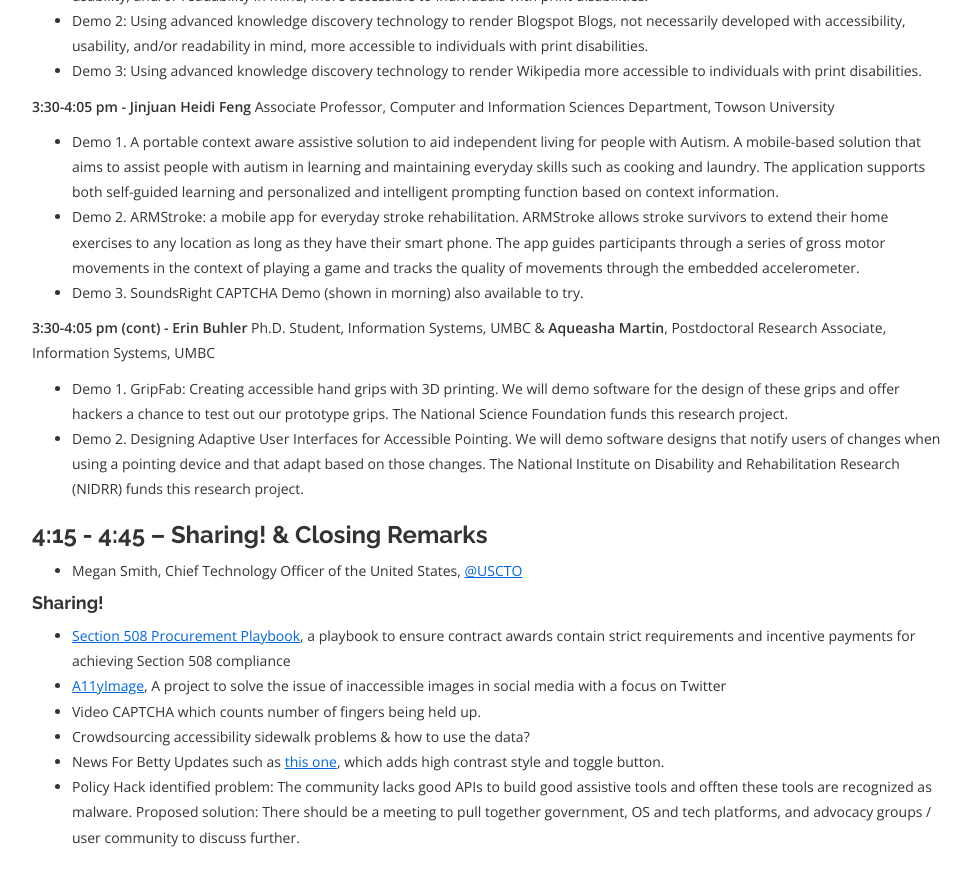
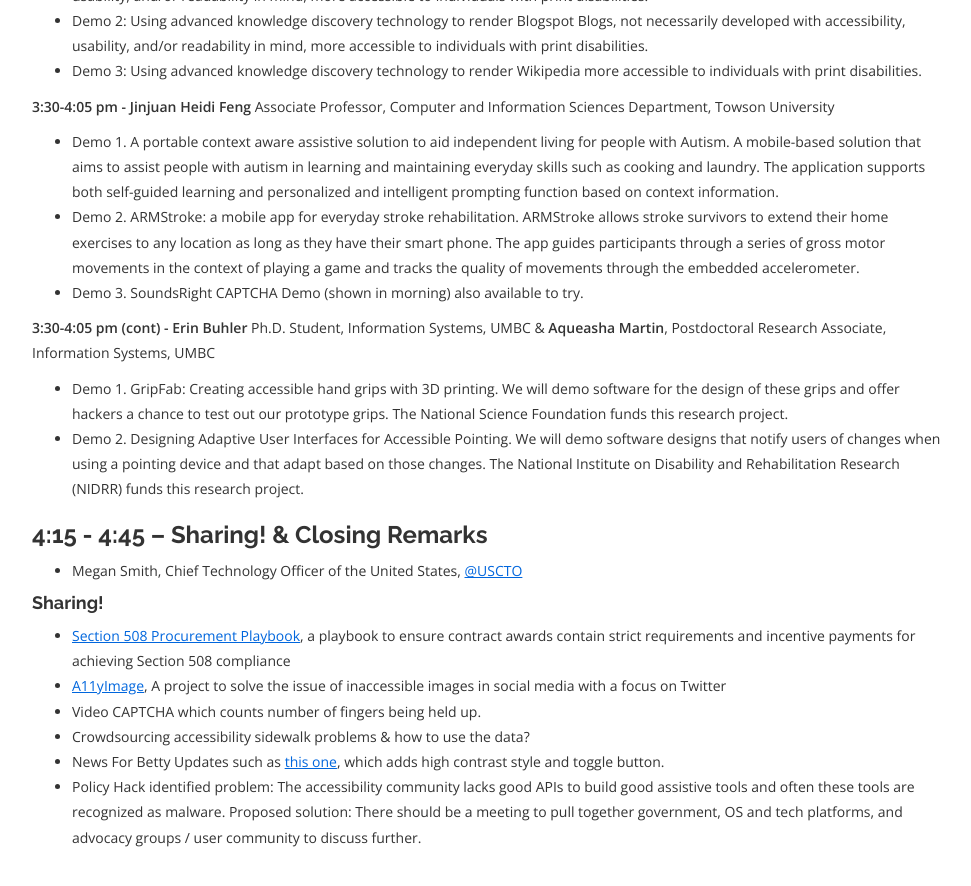
Before and after one commit to 18F/hackathons, a Jekyll site: the page built from pages/a11yhack-schedule.md, in a window 1280 px wide and 900 px high, scrolled down 2702 px. Shown: the top 886 px of the window, without its empty margins (248-1219 px from the left). Built offline with Jekyll 4.4.1, drawn with Linux system fonts in a browser that asks for light colours; nearby versions of some CDN libraries; Markdown is read by kramdown in place of the engine named in the settings.

Commit message:
Minor text fixes.

```diff
--- a/pages/a11yhack-schedule.md
+++ b/pages/a11yhack-schedule.md
@@ -126,4 +126,4 @@
 * Video CAPTCHA which counts number of fingers being held up.
 * Crowdsourcing accessibility sidewalk problems & how to use the data?
 * News For Betty Updates such as [this one](https://github.com/rtirserio/newsforbetty/commit/2f85ae5f814d23f98c24a81f44459ec4ae6c90bf), which adds high contrast style and toggle button.
-* Policy Hack identified problem: The community lacks good APIs to build good assistive tools and offten these tools are recognized as malware. Proposed solution: There should be a meeting to pull together government, OS and tech platforms, and advocacy groups / user community to discuss further.
+* Policy Hack identified problem: The accessibility community lacks good APIs to build good assistive tools and often these tools are recognized as malware. Proposed solution: There should be a meeting to pull together government, OS and tech platforms, and advocacy groups / user community to discuss further.
```
